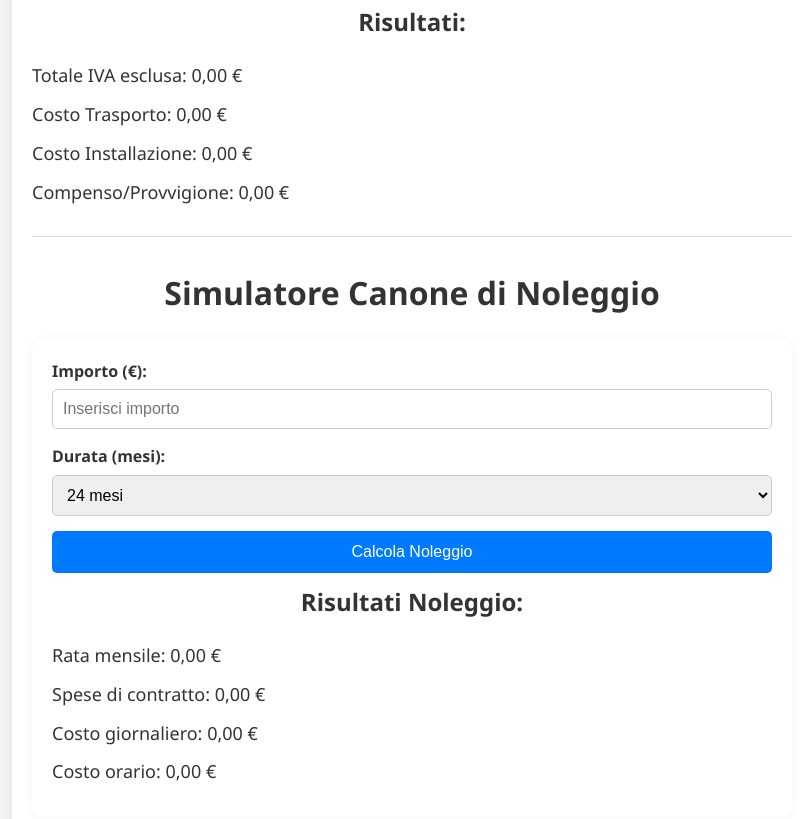
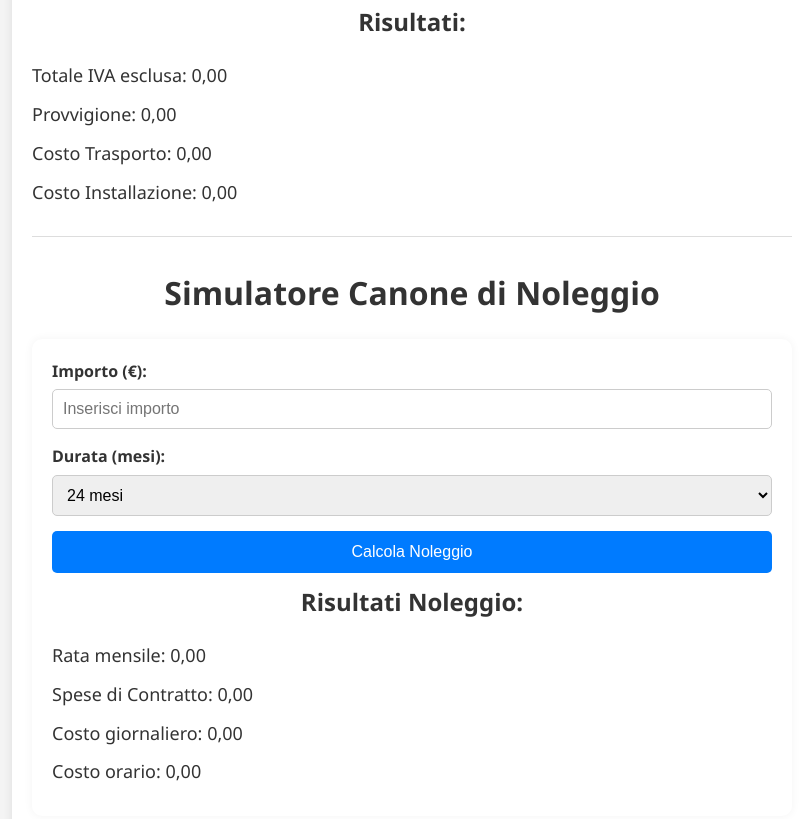
Before and after one commit to pezzaliapp/EasyPrice, a plain HTML site: page index.html in a window 1280 px wide. Shown: the part 734-1553 px from the top of the page, without its empty margins (228-1031 px from the left). Drawn offline with nearby package versions, Linux system fonts and the light colour scheme.

Commit message:
Update index.html

```diff
--- a/index.html
+++ b/index.html
@@ -11,6 +11,7 @@
   <div class="container">
     <h1>EasyPrice - Calcolatore Prezzi</h1>
 
+    <!-- Form per il calcolo dei prezzi -->
     <form id="calcForm">
       <label for="prezzoLordo">Prezzo Lordo (€):</label>
       <input type="text" id="prezzoLordo" placeholder="Inserisci il prezzo lordo" required>
@@ -33,16 +34,17 @@
       <button type="button" id="calcola">Calcola</button>
     </form>
 
+    <!-- Sezione risultati del calcolo prezzi -->
     <h2>Risultati:</h2>
-    <p>Totale IVA esclusa: <span id="totaleIva">0,00</span> €</p>
-    <p>Costo Trasporto: <span id="costiTrasporto">0,00</span> €</p>
-    <p>Costo Installazione: <span id="costiInstallazione">0,00</span> €</p>
-    <p>Compenso/Provvigione: <span id="provvigione">0,00</span> €</p>
+    <p>Totale IVA esclusa: <span id="totaleIva">0,00</span></p>
+    <p>Provvigione: <span id="provvigione">0,00</span></p>
+    <p>Costo Trasporto: <span id="costiTrasporto">0,00</span></p>
+    <p>Costo Installazione: <span id="costiInstallazione">0,00</span></p>
 
     <hr>
 
+    <!-- Sezione simulatore canone di noleggio -->
     <h1>Simulatore Canone di Noleggio</h1>
-
     <div class="noleggio-container">
       <label for="importo">Importo (€):</label>
       <input type="text" id="importo" placeholder="Inserisci importo" />
@@ -59,15 +61,17 @@
 
       <button type="button" id="calcolaNoleggio">Calcola Noleggio</button>
 
+      <!-- Sezione risultati del noleggio -->
       <h2>Risultati Noleggio:</h2>
-      <p>Rata mensile: <span id="rataMensile">0,00</span> €</p>
-      <p>Spese di contratto: <span id="speseContratto">0,00</span> €</p>
-      <p>Costo giornaliero: <span id="costoGiornaliero">0,00</span> €</p>
-      <p>Costo orario: <span id="costoOrario">0,00</span> €</p>
+      <p>Rata mensile: <span id="rataMensile">0,00</span></p>
+      <p>Spese di Contratto: <span id="speseContratto">0,00</span></p>
+      <p>Costo giornaliero: <span id="costoGiornaliero">0,00</span></p>
+      <p>Costo orario: <span id="costoOrario">0,00</span></p>
     </div>
 
     <hr>
 
+    <!-- Sezione report -->
     <h2>📄 Genera Report PDF</h2>
     <button type="button" id="generaPdfConNoleggio">📄 Genera PDF con Noleggio</button>
     <button type="button" id="generaPdfSenzaNoleggio">📄 Genera PDF senza Noleggio</button>
@@ -78,7 +82,7 @@
     <button type="button" id="inviaWhatsAppCompleto">📲 Invia Report Completo su WhatsApp</button>
   </div>
 
-  <!-- Carica prima la libreria jsPDF e poi il file app.js -->
+  <!-- Caricamento libreria jsPDF e script principale -->
   <script src="https://cdnjs.cloudflare.com/ajax/libs/jspdf/2.5.1/jspdf.umd.min.js"></script>
   <script defer src="app.js"></script>
 
```
